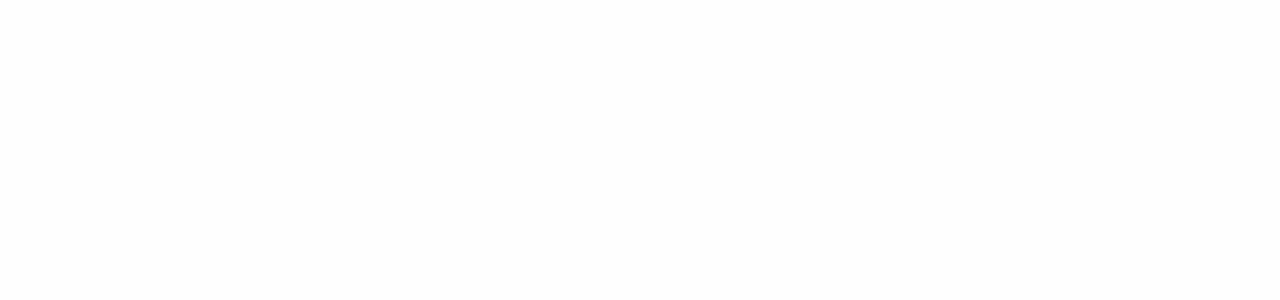
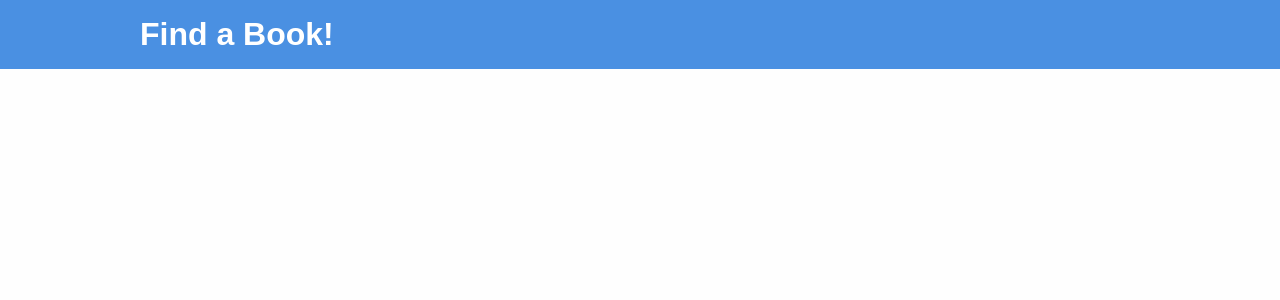
Before and after one commit to jeffreyzluo/CS35L-Reading-Log-Website, a React (Create React App) app in the folder loglit-landing/: page /Search in a window 1280 px wide. Before the commit this address had no page. Shown: the top 300 px of the page. Built offline with nearby package versions, Linux system fonts and the light colour scheme.

Commit message:
WIP: work in progress

```diff
--- a/loglit-landing/src/App.js
+++ b/loglit-landing/src/App.js
@@ -2,6 +2,7 @@
 import { useNavigate, Routes, Route } from 'react-router-dom';
 import Login from "./pages/Login.js";
 import Profile from "./pages/profile/ProfilePage.js";
+import Search from "./pages/search/SearchPage.js";
 
 function Header() {
   const navigate = useNavigate();
@@ -15,6 +16,7 @@
         <nav>
           <button className="signup-button" onClick={() => handleButtonClick('/Login')}>Login/Sign Up</button>
           <button className="profile-button" onClick={() => handleButtonClick('/Profile')}>Profile</button>
+          <button className="search-button" onClick={() => handleButtonClick('/Search')}>Search</button>
         </nav>
       </div>
     </header>
@@ -51,6 +53,8 @@
       <Route path="/" element={<Home />} />
       <Route path="/login" element={<Login />} />
       <Route path="/profile" element={<Profile />} />
+      <Route path="/Search" element={<Search />} />
+
     </Routes>
   );
 }
--- /dev/null
+++ b/loglit-landing/src/pages/search/SearchPage.js
@@ -0,0 +1,15 @@
+import React, { useState } from 'react';
+
+
+function Search() {
+  return (
+    <div className="search-page">
+      <div className="header">
+        <h1 className="container">Find a Book!</h1>
+      </div>
+    </div>
+  );
+}
+
+
+export default Search;
```
